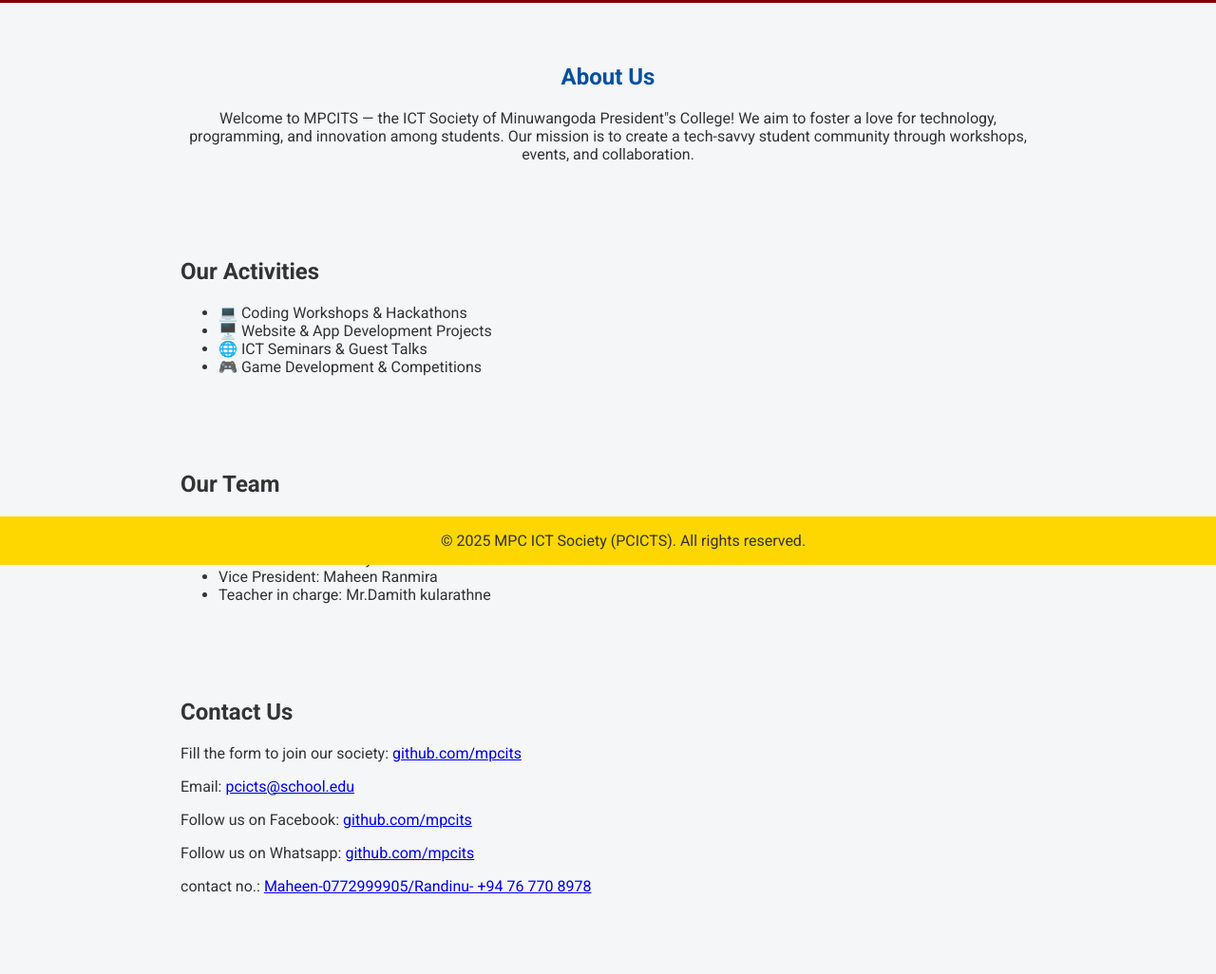
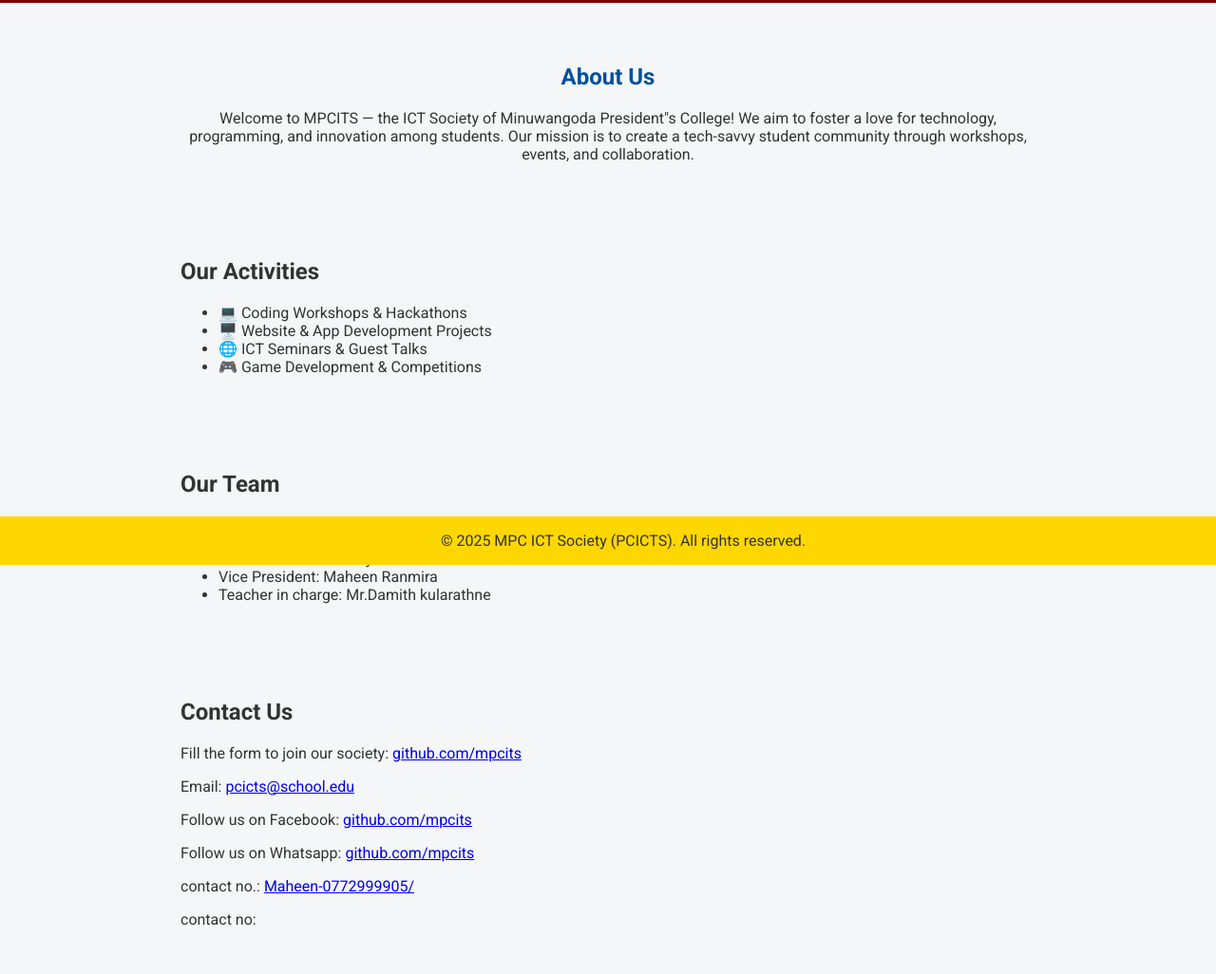
Before and after one commit to Maheen273-svg/mpcits.github.io, a plain HTML site: page index.html in a window 1280 px wide. Shown: the part 205-1231 px from the top of the page at 95% size. Before the commit the page ends 1196 px from the top, so only its background shows below. Drawn offline with Linux system fonts and the light colour scheme.

Commit message:
Update index.html

```diff
--- a/index.html
+++ b/index.html
@@ -107,8 +107,9 @@
     <p>Email: <a href="eaglefire903@gmail.com">pcicts@school.edu</a></p>
     <p>Follow us on Facebook: <a href="http://bit.ly/pcictsfb"_blank">github.com/mpcits</a></p>
     <p>Follow us on Whatsapp: <a href="http://bit.ly/pcictswp ">github.com/mpcits</a></p>
-    <p>contact no.: <a href="="_blank">Maheen-0772999905/Randinu- +94 76 770 8978
+    <p>contact no.: <a href="="_blank">Maheen-0772999905/
     </a></p>
+    <p>contact no: <a href="Randinu- +94 76 770 8978"></a></p>
   </section>
 
   <footer>
```
